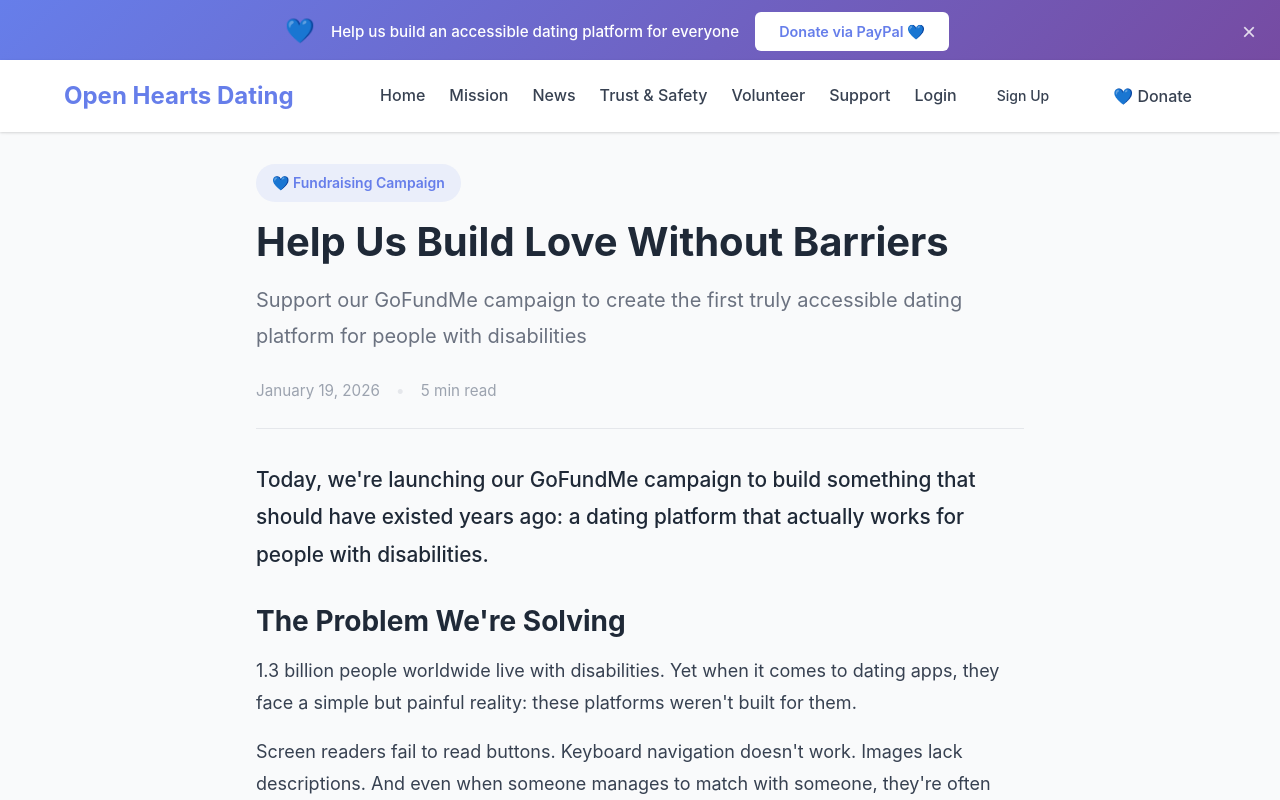
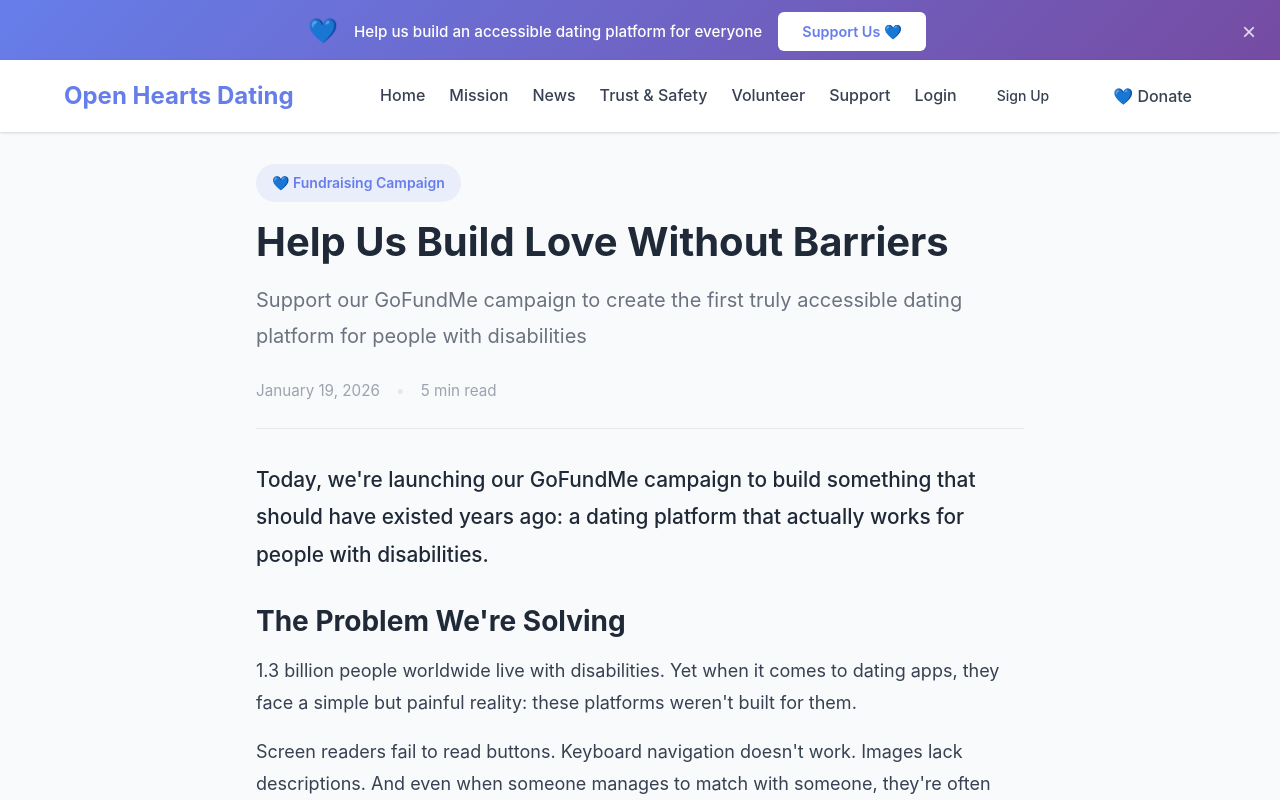
Before and after one commit to chevrutah247/openheartsdating, a Next.js app: page /news/gofundme-campaign in a window 1280 px wide. Shown: the top 800 px of the page. Built offline with nearby package versions, Linux system fonts and the light colour scheme; no server answers.

Commit message:
Complete GoFundMe integration

```diff
--- a/app/components/GoFundMeBanner.tsx
+++ b/app/components/GoFundMeBanner.tsx
@@ -1,6 +1,7 @@
 'use client'
 
 import { useState } from 'react'
+import Link from 'next/link'
 
 export default function GoFundMeBanner() {
   const [isVisible, setIsVisible] = useState(true)
@@ -40,10 +41,8 @@ export default function GoFundMeBanner() {
         }}>
           Help us build an accessible dating platform for everyone
         </p>
-        <a
-          href="https://www.paypal.com/ncp/payment/LY67CR4F29BKN"
-          target="_blank"
-          rel="noopener noreferrer"
+        <Link
+          href="/donate"
           style={{
             background: 'white',
             color: '#667eea',
@@ -58,8 +57,8 @@ export default function GoFundMeBanner() {
           onMouseEnter={(e) => e.currentTarget.style.transform = 'scale(1.05)'}
           onMouseLeave={(e) => e.currentTarget.style.transform = 'scale(1)'}
         >
-          Donate via PayPal 💙
-        </a>
+          Support Us 💙
+        </Link>
       </div>
 
       {/* Close button */}
--- a/app/news/gofundme-campaign/page.tsx
+++ b/app/news/gofundme-campaign/page.tsx
@@ -308,6 +308,7 @@ export default function GoFundMeCampaignPage() {
               href="https://gofund.me/11dc5cf78"
               target="_blank"
               rel="noopener noreferrer"
+              className="button"
               style={{
                 display: 'inline-block',
                 background: 'white',
@@ -316,16 +317,14 @@ export default function GoFundMeCampaignPage() {
                 borderRadius: '8px',
                 textDecoration: 'none',
                 fontWeight: '700',
-                fontSize: '1.1rem',
-                transition: 'transform 0.2s ease'
+                fontSize: '1.1rem'
               }}
-              onMouseEnter={(e) => e.currentTarget.style.transform = 'scale(1.05)'}
-              onMouseLeave={(e) => e.currentTarget.style.transform = 'scale(1)'}
             >
               Donate on GoFundMe 💙
             </a>
             <Link
               href="/donate"
+              className="button"
               style={{
                 display: 'inline-block',
                 background: 'transparent',
@@ -335,16 +334,7 @@ export default function GoFundMeCampaignPage() {
                 borderRadius: '8px',
                 textDecoration: 'none',
                 fontWeight: '700',
-                fontSize: '1.1rem',
-                transition: 'all 0.2s ease'
-              }}
-              onMouseEnter={(e) => {
-                e.currentTarget.style.background = 'white'
-                e.currentTarget.style.color = '#667eea'
-              }}
-              onMouseLeave={(e) => {
-                e.currentTarget.style.background = 'transparent'
-                e.currentTarget.style.color = 'white'
+                fontSize: '1.1rem'
               }}
             >
               Learn More
```
